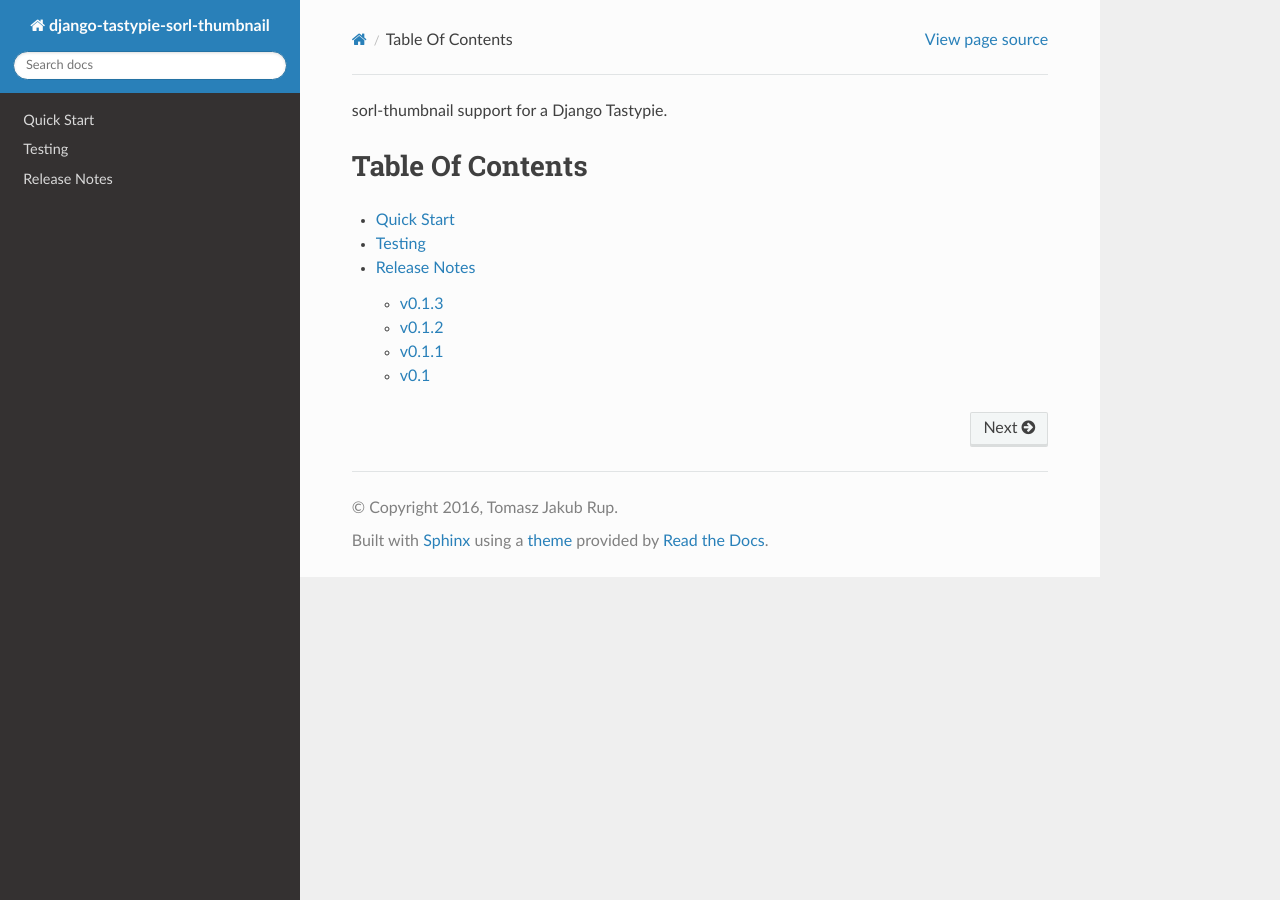
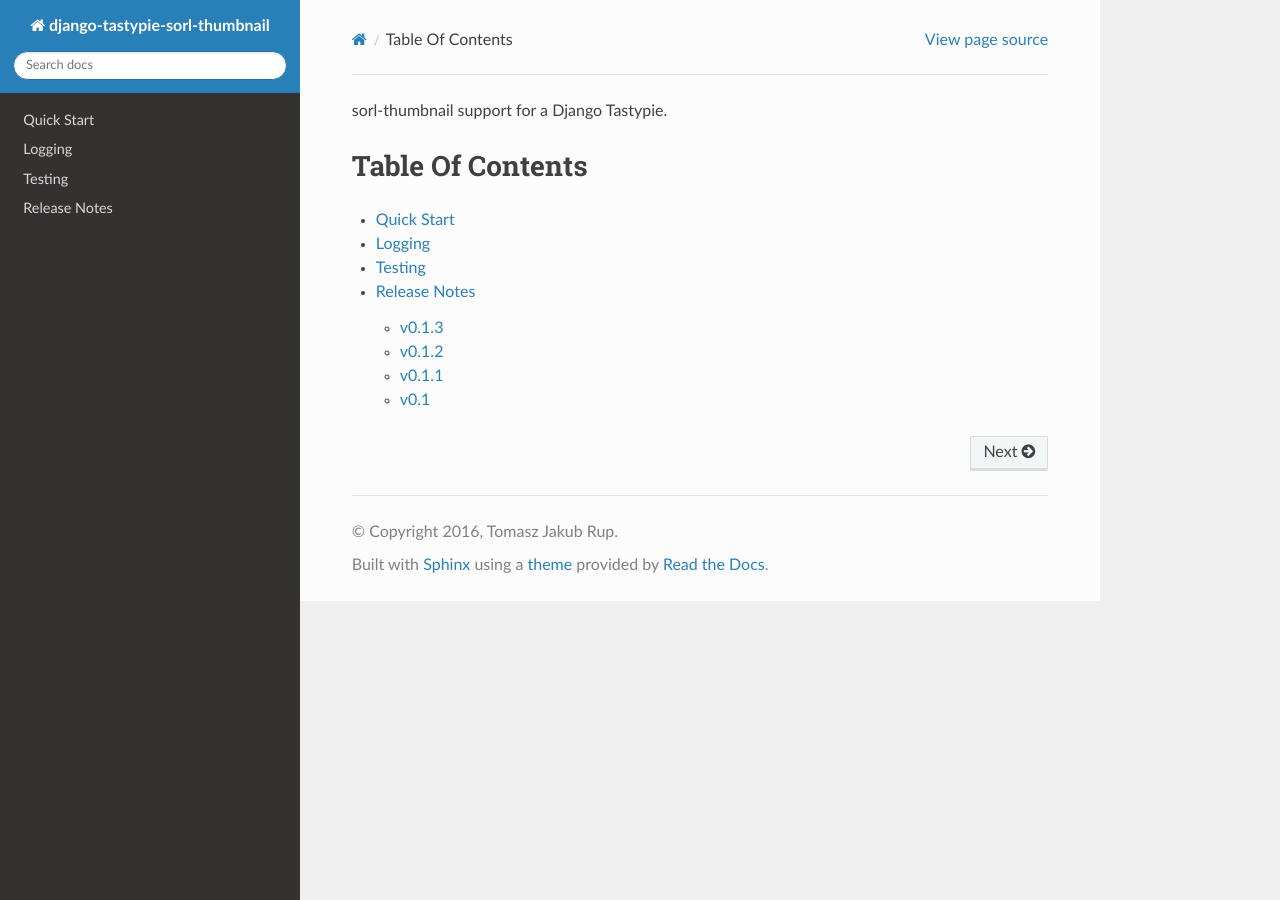
Before and after one commit to tomi77/tastypie-sorl-thumbnail, a Sphinx documentation site: the page built from docs/index.rst, in a window 1280 px wide. Built offline with Sphinx 7.4.7 and the Read the Docs theme 2.0.0, drawn with Linux system fonts in a browser that asks for light colours; the version number could not be read and is left out.

Commit message:
Add logging doc

```diff
--- a/README.rst
+++ b/README.rst
@@ -42,6 +42,11 @@
            authentication = Authentication()
            authorization = Authorization()
 
+Logging
+=======
+
+Configure ``tastypie-sorl-thumbnail`` logger.
+
 Testing
 =======
 
--- a/docs/index.rst
+++ b/docs/index.rst
@@ -7,5 +7,6 @@
    :maxdepth: 2
 
    quick_start
+   logging
    testing
    release_notes/index
--- /dev/null
+++ b/docs/logging.rst
@@ -0,0 +1,4 @@
+Logging
+=======
+
+Configure ``tastypie-sorl-thumbnail`` logger.
```
